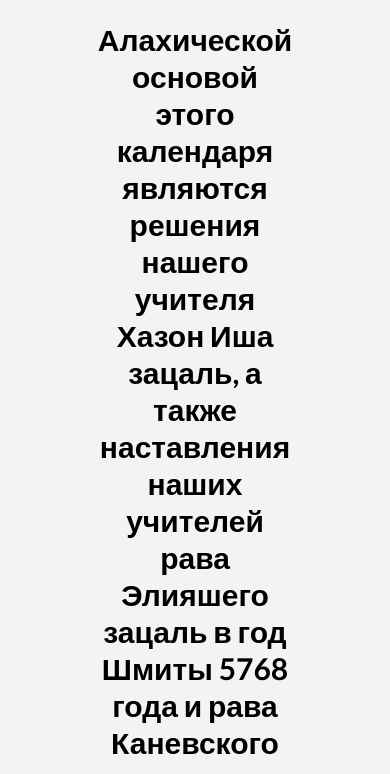
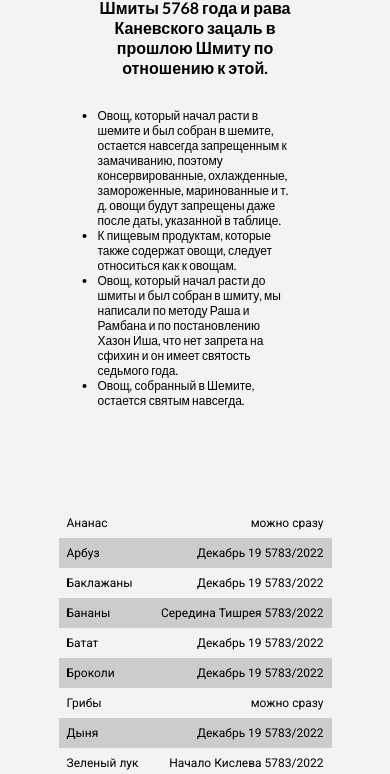
Before and after one commit to AvrahamKrol/Shmita-laws, a plain HTML site: page vegetables.html in a window 390 px wide. Shown: the part 298-1072 px from the top of the page. Drawn offline with Linux system fonts and the light colour scheme.

Commit message:
refactor foreword section by changing styles

```diff
--- a/scripts/pages.js
+++ b/scripts/pages.js
@@ -1,5 +1,5 @@
 import { vegetables } from '../mock/vegetables.js';
-const main = document.getElementById('main');
+const wrapper = document.getElementById('wrapper');
 const btn = document.getElementById('btn');
 const sortedVegetables = vegetables.sort((a, b) =>
   a.name.localeCompare(b.name)
@@ -14,7 +14,7 @@ const temp = (item) => {
 };
 
 if (vegetables.length === 0) {
-  main.innerHTML = `
+  wrapper.innerHTML = `
   <p>Empty page</p>
   `;
 } else {
@@ -24,7 +24,7 @@ if (vegetables.length === 0) {
     })
     .join('');
   console.log(vegsHTML);
-  main.insertAdjacentHTML('beforeend', vegsHTML);
+  wrapper.insertAdjacentHTML('beforeend', vegsHTML);
 }
 
 btn.addEventListener('click', () => {
--- a/styles/pages.css
+++ b/styles/pages.css
@@ -26,10 +26,10 @@ button {
   justify-content: flex-end;
 }
 .foreword {
+  margin-left: 50%;
+  margin-top: 3%;
+  transform: translate(-50%);
   font-family: Lato, sans-serif;
-  font-size: 2.4rem;
-  margin-left: 50%;
-  transform: translate(-50%);
 }
 .foreword_title {
   font-size: 3.6rem;
@@ -44,8 +44,20 @@ button {
   text-align: center;
   margin-bottom: 3rem;
 }
+.foreword_text {
+  margin-bottom: 10rem;
+}
+.foreword_text > ul > li {
+  font-size: 2.2em;
+}
+.wrapper {
+  width: 70%;
+  display: flex;
+  flex-direction: column;
+  margin-bottom: 5rem;
+}
 .container {
-  width: 70%;
+  width: 100%;
   display: flex;
   justify-content: space-between;
 }
@@ -63,12 +75,30 @@ button {
 }
 
 @media screen and (max-width: 720px) {
+  .foreword_title {
+    font-size: 2.6rem;
+  }
+  .foreword_header {
+    font-size: 2rem;
+  }
+  .foreword_text > ul > li {
+    font-size: 1.8rem;
+  }
   .veg_items {
     font-size: 1.8rem;
   }
 }
 
 @media screen and (max-width: 480px) {
+  .foreword_title {
+    font-size: 2rem;
+  }
+  .foreword_header {
+    font-size: 1.6rem;
+  }
+  .foreword_text > ul > li {
+    font-size: 1.2rem;
+  }
   .veg_items {
     font-size: 1.2rem;
   }
--- a/vegetables.html
+++ b/vegetables.html
@@ -23,7 +23,6 @@
           зацаль в год Шмиты 5768 года и рава Каневского зацаль в прошлою Шмиту
           по отношению к этой.
         </p>
-        <p class="foreword_header">Овощи</p>
         <div class="foreword_text">
           <ul>
             <li>
@@ -45,6 +44,7 @@
           </ul>
         </div>
       </section>
+      <section id="wrapper" class="wrapper"></section>
     </main>
     <footer class="footer">
       <a
```
